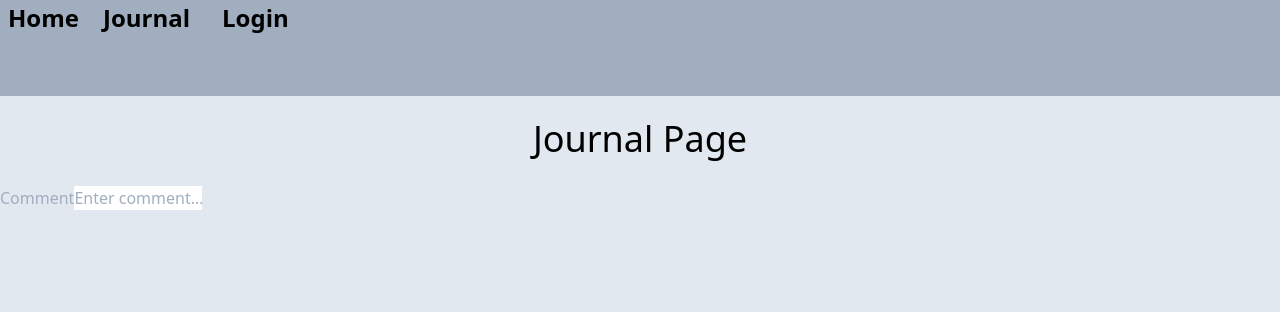
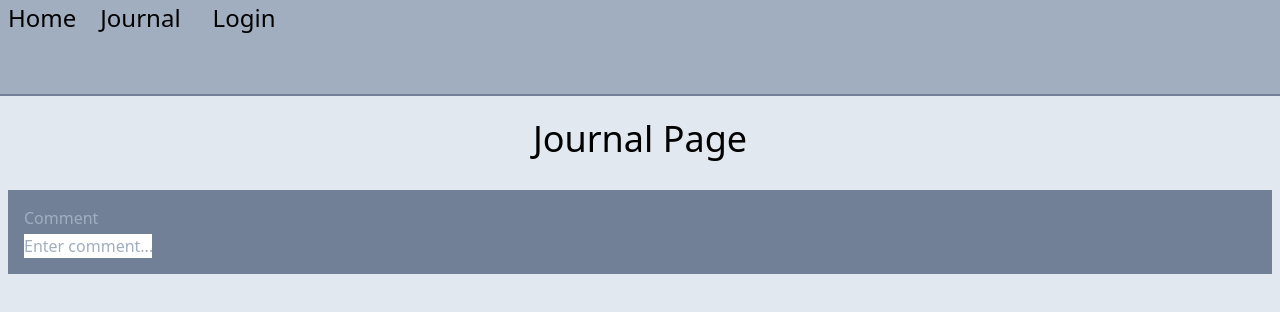
Before and after one commit to swholobaugh/finalproject, a Vue app: page /#/Journal in a window 1280 px wide. Shown: the top 312 px of the page. Built offline with nearby package versions, Linux system fonts and the light colour scheme.

Commit message:
Updated Styling

```diff
--- a/src/components/JournalForm.vue
+++ b/src/components/JournalForm.vue
@@ -1,7 +1,7 @@
 <template>
   <div>
       <label class="block">
-          <span class="text-gray-500">Comment</span>
+          <div class="text-gray-500">Comment</div>
           <input v-model="comment" class="form-input mt-1 w-32" placeholder="Enter comment..." />
       </label>
   </div>
--- a/src/components/NavBar.vue
+++ b/src/components/NavBar.vue
@@ -1,8 +1,14 @@
 <template>
-  <nav class="bg-gray-500 h-24">
-      <router-link to="/" class="font-semibold text-2xl p-2">Home</router-link>
-      <router-link to="/Journal" class="font-semibold text-2xl p-4">Journal</router-link>
-      <router-link to="/Login" class="font-semibold text-2xl p-4">Login</router-link>
+  <nav class="bg-gray-500 h-24 border-b-2 border-gray-600">
+      <router-link to="/" class="font-semibold text-2xl p-2">
+        <button class="hover:bg-gray-800 hover:text-white">Home</button>
+      </router-link>
+      <router-link to="/Journal" class="font-semibold text-2xl p-4">
+        <button class="hover:bg-gray-800 hover:text-white">Journal</button>
+      </router-link>
+      <router-link to="/Login" class="font-semibold text-2xl p-4">
+        <button class="hover:bg-gray-800 hover:text-white">Login</button>
+      </router-link>
   </nav>
 </template>
 
--- a/src/views/Home.vue
+++ b/src/views/Home.vue
@@ -1,6 +1,6 @@
 <template>
   <div>
-    <h1 class="p-2">Home</h1>
+    <h1 class="p-2 text-center text-4xl">Home</h1>
   </div>
 </template>
 
--- a/src/views/Journal.vue
+++ b/src/views/Journal.vue
@@ -1,8 +1,10 @@
 <template>
   <div>
     <h1 class="p-4 text-center text-4xl">Journal Page</h1>
-    <div>
-      <JournalForm />
+    <div class=flex>
+      <div class="flex-1 bg-gray-600 p-4 m-2">
+        <JournalForm />
+      </div>
     </div>
   </div>
 </template>
@@ -18,4 +20,4 @@ export default {
 }
 </script>
 
-<style></style>
+<style lang="scss" scoped></style>
--- a/src/views/Login.vue
+++ b/src/views/Login.vue
@@ -1,6 +1,6 @@
 <template>
   <div>
-      <h1 class="p-2">Login</h1>
+      <h1 class="p-2 text-center text-4xl">Login</h1>
   </div>
 </template>
 
```
